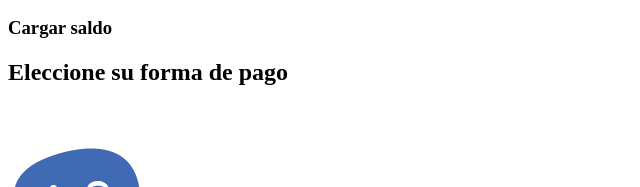
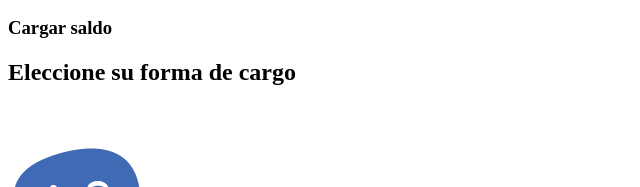
Before and after one commit to kennym/Tron, a plain HTML site: page public_html/index.html at #/cargar in a window 1280 px wide. Shown: the part 471-658 px from the top of the page, 0-640 px from the left. Drawn offline with nearby package versions, Linux system fonts and the light colour scheme; some packages are replaced by stand-ins of ours; a script that the page names is missing.

Commit message:
Fix string

```diff
--- a/public_html/view/cargar.html
+++ b/public_html/view/cargar.html
@@ -4,7 +4,7 @@
     </div>
 
     <div class="panel-body">
-        <h2>Eleccione su forma de pago</h2>
+        <h2>Eleccione su forma de cargo</h2>
 
         <img class="tigo-money" ng-click="toggle('tigo')" src="img/tigo_money.png" />
         <img class="billetera-personal" ng-click="toggle('personal')" src="img/personal_logo.jpg" width="200"/>
```
